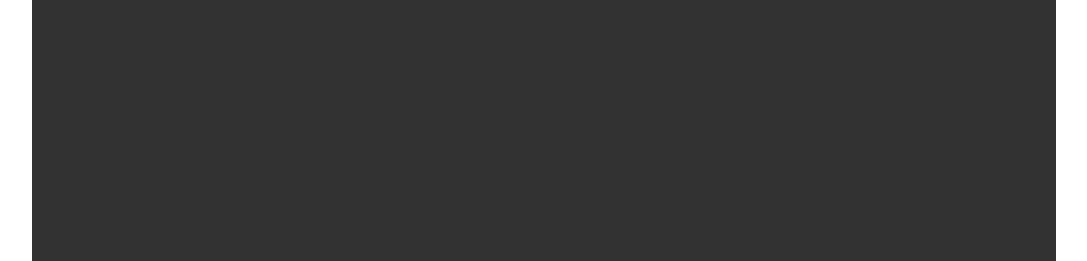
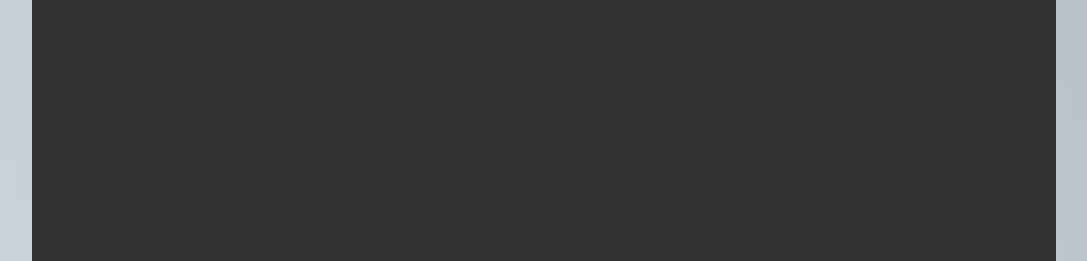
Before and after one commit to Bowwowgab/kcodesubfield, a plain HTML site: page index.html in a window 1280 px wide. Shown: the part 66-327 px from the top of the page, without its empty margins (96-1183 px from the left). Drawn offline with Linux system fonts and the light colour scheme; the site is published under a folder, as on GitHub Pages, so addresses that start at the root find nothing.

Commit message:
Update index.css

```diff
--- a/index.css
+++ b/index.css
@@ -2,7 +2,7 @@ body{
     margin: 0;
     padding:0;
     font-family: system-ui, -apple-system, BlinkMacSystemFont, 'Segoe UI', Roboto, Oxygen, Ubuntu, Cantarell, 'Open Sans', 'Helvetica Neue', sans-serif;
-    background: url("/images/gbk.jpg") center/cover no-repeat;
+    background: url("images/gbk.jpg") center/cover no-repeat;
 }
 
 .body-container{
```
